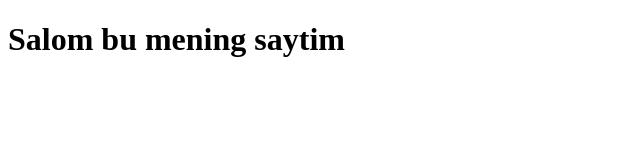
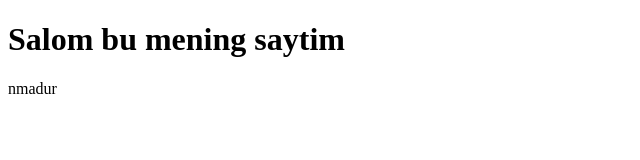
Before and after one commit to uzboy97/Bobur, a plain HTML site: page index.html in a window 1280 px wide. Shown: the full height of the page, 0-640 px from the left. Drawn offline with Linux system fonts and the light colour scheme.

Commit message:
oozgartirdim

```diff
--- a/index.html
+++ b/index.html
@@ -7,5 +7,6 @@
 </head>
 <body>
     <h1>Salom bu mening saytim</h1>
+    nmadur
 </body>
 </html>
```
